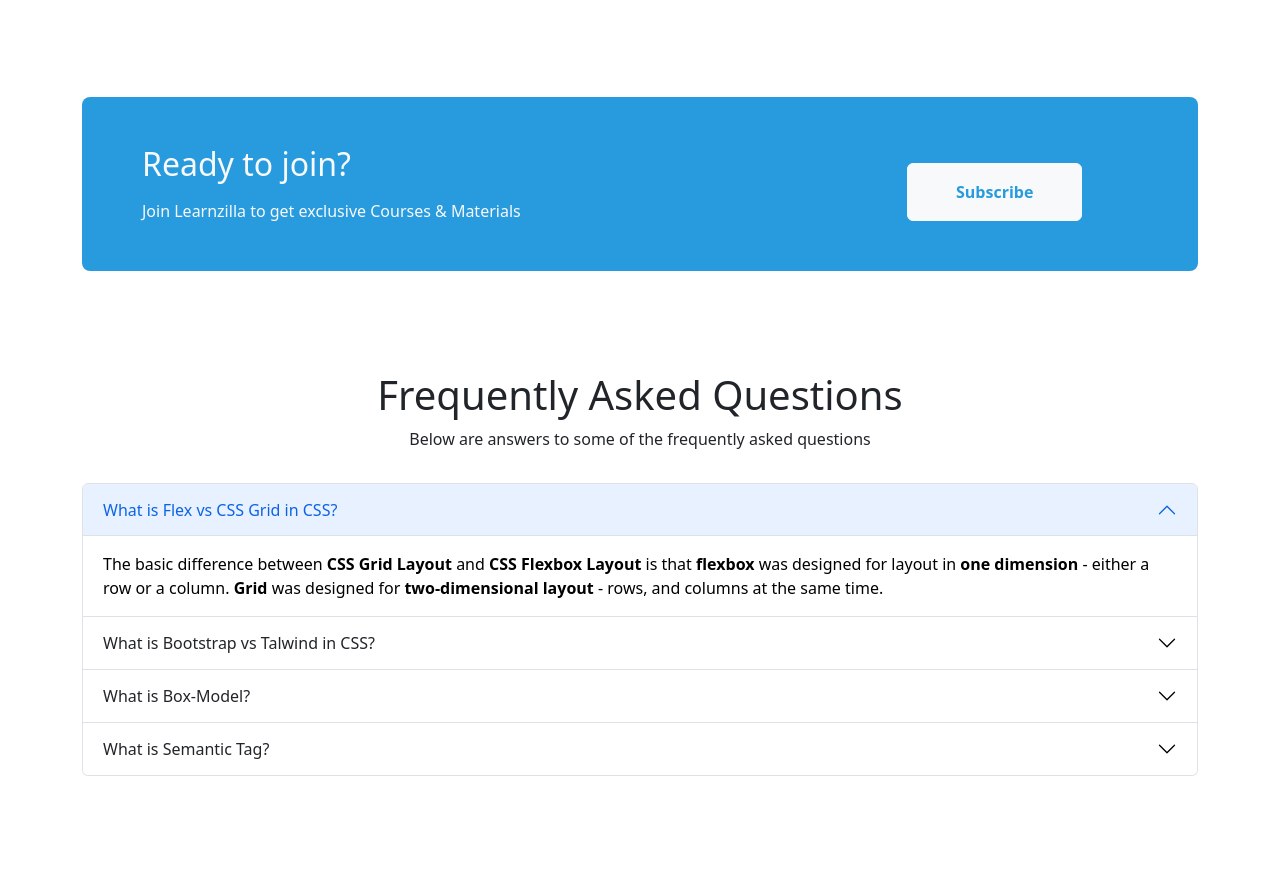
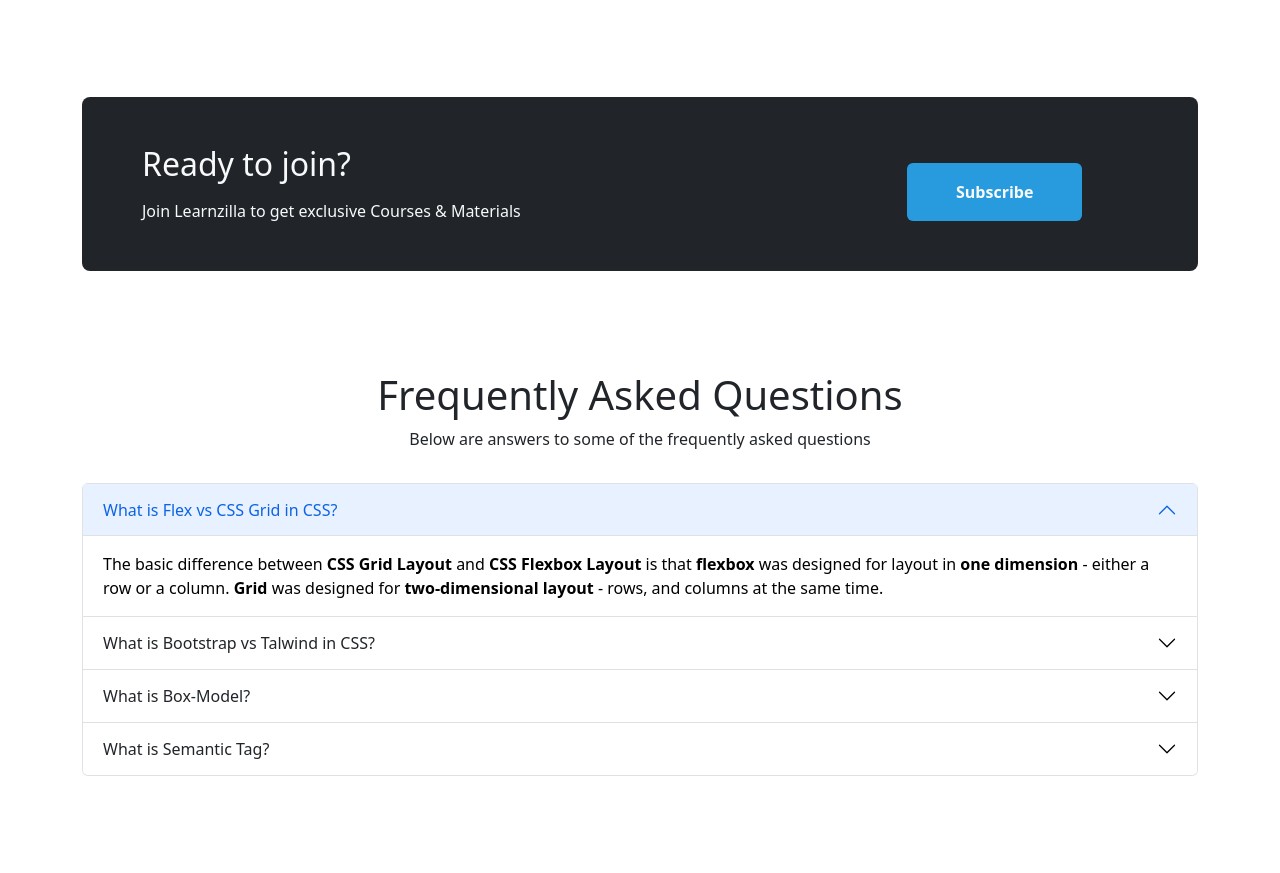
Before and after one commit to zawadsyed/Learnzilla, a plain HTML site: page index.html in a window 1280 px wide. Shown: the part 1703-2576 px from the top of the page. Drawn offline with nearby package versions, Linux system fonts and the light colour scheme.

Commit message:
subscription section styling changed

```diff
--- a/index.html
+++ b/index.html
@@ -257,7 +257,7 @@
         </section>
         <!-- courses section ends -->
         <!-- registration starts -->
-        <section id="subscription" class="p-5 rounded-3 section-gap" style="background: #289BDE;">
+        <section id="subscription" class="p-5 rounded-3 section-gap text-bg-dark">
             <div class="container">
                 <div class="row">
                     <div class="col-md-9">
@@ -268,8 +268,8 @@
                         </div>
                     </div>
                     <div class="col-md-3 d-flex align-items-center pt-3">
-                        <button type="button" class="btn btn-light  px-5 py-3" data-bs-toggle="modal"
-                            data-bs-target="#exampleModal" style="color: #289BDE; font-weight:600">
+                        <button type="button" class="btn text-light  px-5 py-3" data-bs-toggle="modal"
+                            data-bs-target="#exampleModal" style="background-color: #289BDE; font-weight:600">
                             Subscribe
                         </button>
 
```
